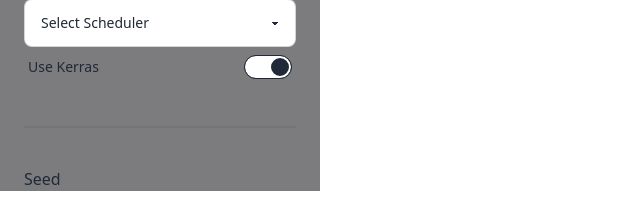
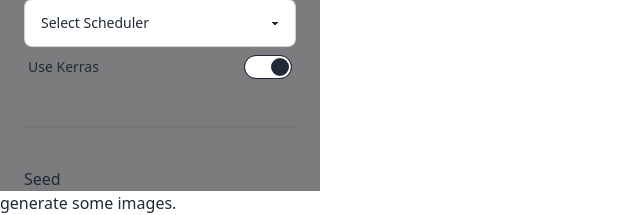
Before and after one commit to DeepHansda/sapphire2, a FastAPI app: page / in a window 1280 px wide. Shown: the part 673-888 px from the top of the page, without its empty margins (0-640 px from the left). Before the commit the page ends 864 px from the top, so only its background shows below. Run offline with FastAPI, Linux system fonts and the light colour scheme; parts of the project's set-up code (start-up, migrations or seed data) failed here and were passed over; some libraries are stand-ins or nearby versions.

Commit message:
working on generated images

```diff
--- a/src/routes/imagesRoutes.py
+++ b/src/routes/imagesRoutes.py
@@ -2,6 +2,7 @@ from fastapi import FastAPI,APIRouter
 from common.Utils import Utils
 from fastapi.responses import JSONResponse
 from fastapi import status
+from controllers.ImagesControllers import ImagesControllers
 
 import json
 
--- a/src/routes/text2imgRouter.py
+++ b/src/routes/text2imgRouter.py
@@ -1,4 +1,4 @@
-from fastapi import APIRouter,Request, Response,Depends
+from fastapi import APIRouter, Request, Response, Depends
 from controllers.Text2ImgControllers import Text2ImgControllers
 from common.Types import Text2Image_Type
 from contextlib import asynccontextmanager
@@ -22,13 +22,32 @@ default_form_data = {
     "batch_size": 1,
     "fixed_seed": False,
 }
+
+
 @text2ImgRouter.get("/text-to-img")
-async def text_to_img(request:Request):
-        return templates.TemplateResponse("/pages/text2img.html",{"request":request,"data":default_form_data})
+async def text_to_img(request: Request):
+    return templates.TemplateResponse(
+        "/pages/text2img.html", {"request": request, "data": default_form_data}
+    )
 
 
 @text2ImgRouter.post("/text-to-img/generate")
-async def generate_text_to_img(prompt:Text2Image_Type = Depends()):
-        print(prompt)
-        res = await t2ImgControllers.text2img(prompt)
-        return res
+async def generate_text_to_img(request: Request, prompt: Text2Image_Type = Depends()):
+    res = await t2ImgControllers.text2img(prompt)
+    return res
+
+
+@text2ImgRouter.post("/text-to-img/jinja/generate")
+async def generate_jinja_text_to_img(
+    request: Request, prompt: Text2Image_Type = Depends()
+):
+    res = await t2ImgControllers.text2img(prompt)
+    return templates.TemplateResponse(
+        "/partials/imageCard.html",
+        {
+            "request": request,
+            "isGeneratedResImg": True,
+            "response": res,
+            "data": default_form_data,
+        },
+    )
--- a/src/templates/base.html
+++ b/src/templates/base.html
@@ -53,7 +53,7 @@
     </div>
   </div>
 
-  <form hx-post="text-to-img/generate" hx-swap="innerHTML" hx-target="#todo-card-list"
+  <form hx-post="text-to-img/jinja/generate" hx-swap="outerHTML" hx-target="#todo-card-list"
     hx-encoding="multipart/form-data">
 
 
@@ -62,7 +62,7 @@
       <div class="flex-grow px-6">{% block content %} {% endblock content %}</div>
     </div>
   </form>
-  <div id="todo-card-list"></div>
+  <div id="todo-card-list">generate some images.</div>
 </body>
 
 </html>
--- a/src/templates/pages/text2img.html
+++ b/src/templates/pages/text2img.html
@@ -5,7 +5,7 @@
   {% include "partials/promptBox.html"%}
 </div>
 <div>
-  {% include "partials/imageGellary.html" %}
+  {% include "partials/imageGallery.html" %}
 </div>
 </div>
 {% endblock content %}
```
Also changed, not shown: 1 other file.
